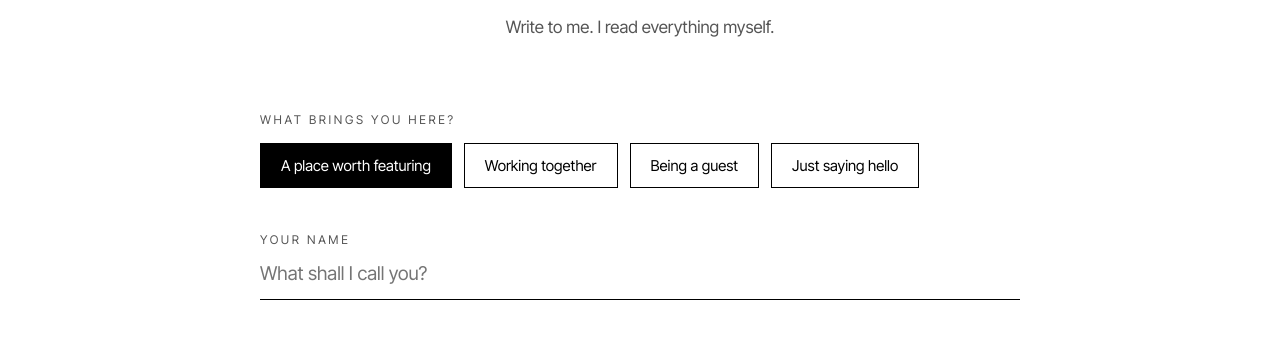
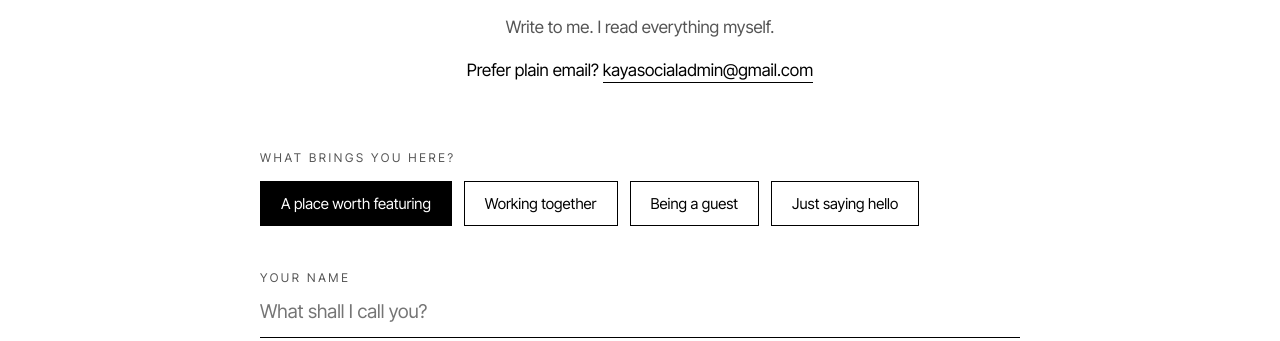
Before and after one commit to macleanatuhaire/Kaya-Social, a plain HTML site: page contact.html in a window 1280 px wide. Shown: the part 444-785 px from the top of the page. Drawn offline with nearby package versions, Linux system fonts and the light colour scheme.

Commit message:
Show email address on Hello page
Co-Authored-By: Claude Sonnet 5.5 <noreply@anthropic.com>
Claude-Session: https://claude.ai/code/session_0125agjQfxck13aqU1sb9VES

```diff
--- a/contact.html
+++ b/contact.html
@@ -32,7 +32,7 @@ img{max-width:100%}
 <p style="margin: 0; font-size: 12px; letter-spacing: 0.22em; text-transform: uppercase">Contact</p>
 <h1 style="margin: 22px 0 0; font-family: 'Bodoni Moda', serif; font-weight: 400; font-size: 130px; line-height: 0.92">Say <em>hello.</em></h1>
 <p style="margin: 28px auto 0; font-family: 'Bodoni Moda', serif; font-style: italic; font-size: 28px; line-height: 1.3; color: #333333; max-width: 600px">A place to feature, a plan to dream up, or just a good morning.</p>
-<p style="margin: 16px auto 0; font-size: 17px; line-height: 1.7; color: #555555; max-width: 460px">Write to me. I read everything myself.</p></section>
+<p style="margin: 16px auto 0; font-size: 17px; line-height: 1.7; color: #555555; max-width: 460px">Write to me. I read everything myself.</p><p style="margin: 18px 0 0; font-size: 17px">Prefer plain email? <a href="mailto:kayasocialadmin@gmail.com" style="border-bottom: 1px solid #000000; padding-bottom: 2px">kayasocialadmin@gmail.com</a></p></section>
 <section style="max-width: 760px; margin: 0 auto; padding: 40px 32px 140px">
 <form id="hello" action="https://formsubmit.co/kayasocialadmin@gmail.com" method="POST" style="display: flex; flex-direction: column; gap: 40px">
 <input type="hidden" name="_subject" value="New message from Kaya Social">
```
